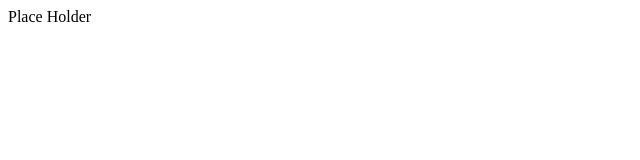
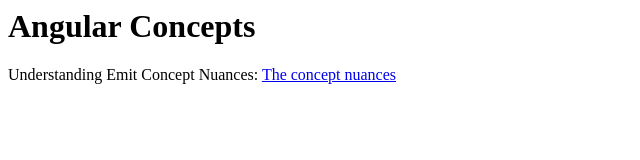
Before and after one commit to angularconcepts/-angularconcepts.github.io, a plain HTML site: page index.html in a window 1280 px wide. Shown: the whole page, without its empty margins (0-640 px from the left). Drawn offline with Linux system fonts and the light colour scheme.

Commit message:
Updating index with emitconcept

```diff
--- a/index.html
+++ b/index.html
@@ -1,4 +1,7 @@
 <html>
 <title>Angular Concepts</title>
- <body>Place Holder</body>
+ <body>
+ <h1>Angular Concepts</h1>
+ <p>Understanding Emit Concept Nuances: <a href="emitconcept/index.html">The concept nuances</a></p>
+ </body>
 </html>
```
